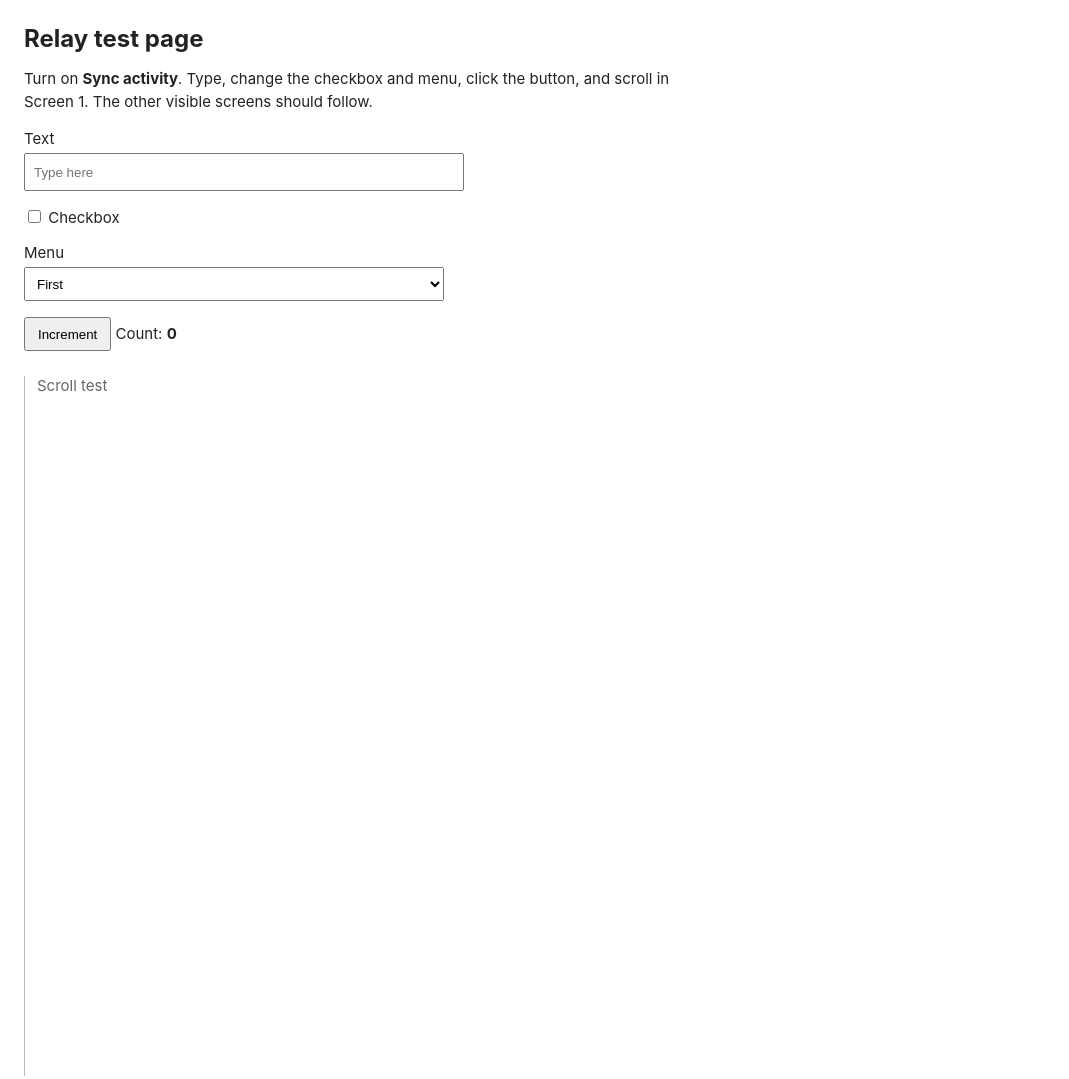
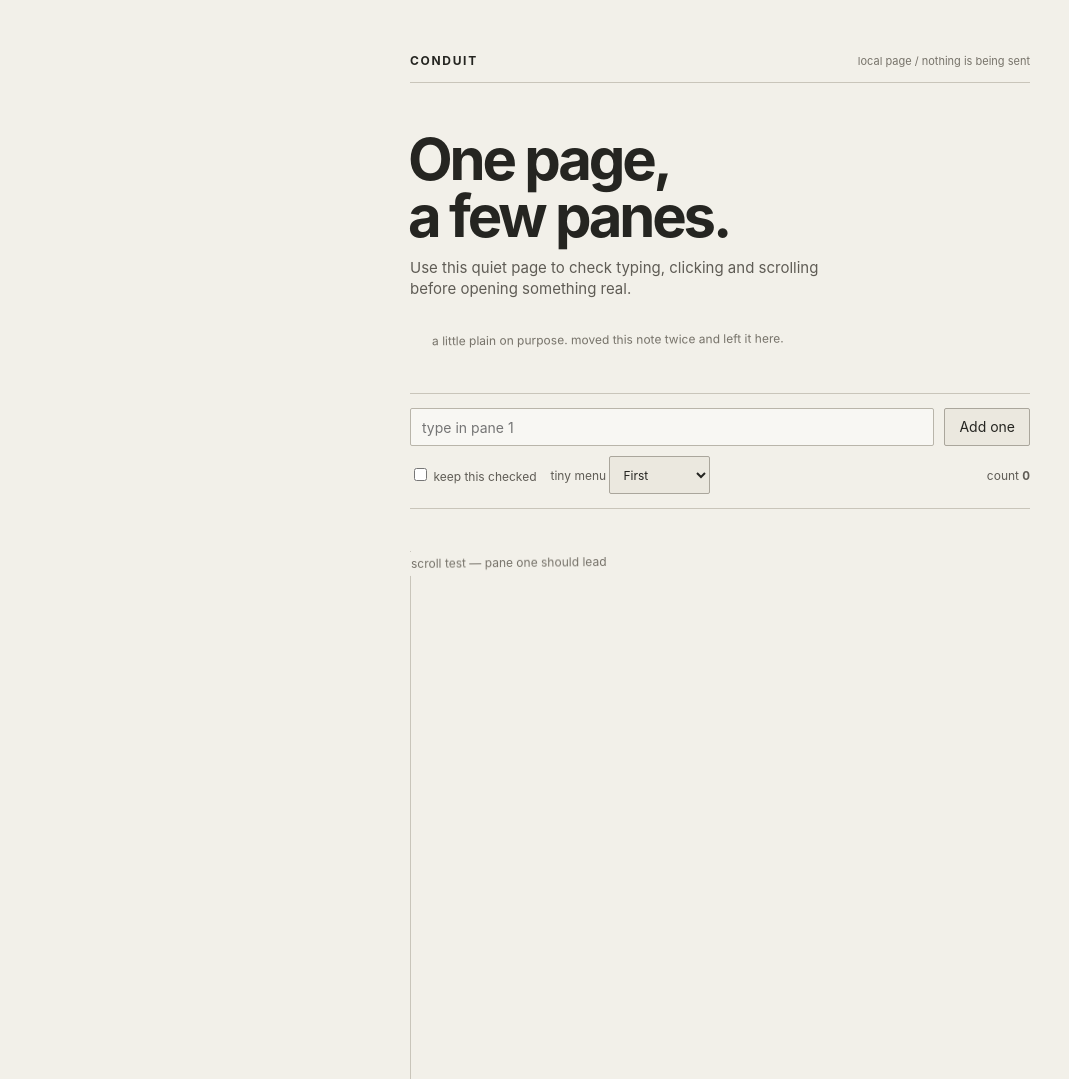
Before and after one commit to TestingWasTaken/TestingWasTaken, an Electron app: page src/renderer/welcome.html in a window 1440 px wide. Shown: the top 1079 px of the page, without its empty margins (0-1069 px from the left). Drawn offline with Linux system fonts and the light colour scheme.

Commit message:
Redesign the local welcome page

```diff
--- a/src/renderer/welcome.html
+++ b/src/renderer/welcome.html
@@ -3,34 +3,220 @@
 <head>
   <meta charset="UTF-8" />
   <meta name="viewport" content="width=device-width, initial-scale=1" />
-  <title>Relay test page</title>
+  <title>Conduit</title>
   <style>
-    body { margin: 24px; max-width: 680px; font: 15px -apple-system, BlinkMacSystemFont, "Segoe UI", sans-serif; color: #222; }
-    h1 { font-size: 24px; margin: 0 0 8px; }
-    p { line-height: 1.5; }
-    label { display: block; margin: 16px 0 5px; }
-    input[type="text"], select { width: 100%; max-width: 420px; height: 34px; padding: 0 8px; }
-    button { margin-top: 16px; height: 34px; padding: 0 12px; }
-    #count { font-weight: 700; }
-    .space { height: 700px; border-left: 1px solid #bbb; margin: 25px 0; padding-left: 12px; color: #666; }
+    :root {
+      color-scheme: light;
+      --paper: #f2f0e9;
+      --ink: #252521;
+      --muted: #77736a;
+      --line: #c9c5ba;
+      --accent: #596b62;
+    }
+
+    * { box-sizing: border-box; }
+
+    html { scroll-behavior: auto; }
+
+    body {
+      margin: 0;
+      background: var(--paper);
+      color: var(--ink);
+      font: 14px/1.45 -apple-system, BlinkMacSystemFont, "Helvetica Neue", Arial, sans-serif;
+    }
+
+    main {
+      width: min(620px, calc(100% - 38px));
+      margin: 52px auto 80px;
+    }
+
+    .masthead {
+      display: flex;
+      align-items: baseline;
+      justify-content: space-between;
+      gap: 20px;
+      padding-bottom: 12px;
+      border-bottom: 1px solid var(--line);
+    }
+
+    .masthead strong {
+      font-size: 12px;
+      letter-spacing: .14em;
+      text-transform: uppercase;
+    }
+
+    .masthead span {
+      color: var(--muted);
+      font-size: 11px;
+    }
+
+    h1 {
+      max-width: 520px;
+      margin: 48px 0 12px -2px;
+      font-size: clamp(34px, 7vw, 58px);
+      line-height: .98;
+      letter-spacing: -.055em;
+      font-weight: 720;
+    }
+
+    .intro {
+      max-width: 430px;
+      margin: 0;
+      color: #5f5c55;
+      font-size: 15px;
+    }
+
+    .note {
+      margin: 30px 0 0 22px;
+      color: var(--muted);
+      font-size: 12px;
+      transform: rotate(-.45deg);
+    }
+
+    .test-strip {
+      display: grid;
+      grid-template-columns: 1fr auto;
+      gap: 10px;
+      margin-top: 46px;
+      padding: 14px 0;
+      border-top: 1px solid var(--line);
+      border-bottom: 1px solid var(--line);
+    }
+
+    .test-strip input[type="text"] {
+      min-width: 0;
+      height: 38px;
+      padding: 0 11px;
+      border: 1px solid #b9b5aa;
+      border-radius: 2px;
+      background: rgba(255,255,255,.45);
+      color: var(--ink);
+      font: inherit;
+      outline: none;
+    }
+
+    .test-strip input[type="text"]:focus {
+      border-color: var(--accent);
+      box-shadow: 0 0 0 2px rgba(89,107,98,.12);
+    }
+
+    button,
+    select {
+      height: 38px;
+      border: 1px solid #aaa69c;
+      border-radius: 2px;
+      background: #ebe8df;
+      color: var(--ink);
+      font: inherit;
+    }
+
+    button {
+      padding: 0 14px;
+      cursor: pointer;
+    }
+
+    button:active { transform: translateY(1px); }
+
+    .small-controls {
+      display: flex;
+      flex-wrap: wrap;
+      align-items: center;
+      gap: 14px;
+      grid-column: 1 / -1;
+      color: #5f5c55;
+      font-size: 12px;
+    }
+
+    .small-controls select { padding: 0 26px 0 9px; }
+
+    .counter {
+      margin-left: auto;
+      font-variant-numeric: tabular-nums;
+    }
+
+    .scroll-marker {
+      position: relative;
+      min-height: 780px;
+      margin-top: 42px;
+      padding-left: 18px;
+      border-left: 1px solid var(--line);
+      color: var(--muted);
+      font-size: 12px;
+    }
+
+    .scroll-marker::before {
+      content: "scroll test — pane one should lead";
+      position: sticky;
+      top: 18px;
+      display: inline-block;
+      padding: 3px 7px 4px;
+      background: var(--paper);
+      transform: translateX(-25px) rotate(-.6deg);
+    }
+
+    footer {
+      display: flex;
+      justify-content: space-between;
+      gap: 16px;
+      padding-top: 14px;
+      border-top: 1px solid var(--line);
+      color: var(--muted);
+      font-size: 11px;
+    }
+
+    footer em { font-style: normal; transform: translateY(2px); }
+
+    @media (max-width: 520px) {
+      main { margin-top: 30px; }
+      .test-strip { grid-template-columns: 1fr; }
+      .test-strip button { width: 100%; }
+      .counter { margin-left: 0; }
+    }
   </style>
 </head>
 <body>
-  <h1>Relay test page</h1>
-  <p>Turn on <strong>Sync activity</strong>. Type, change the checkbox and menu, click the button, and scroll in Screen 1. The other visible screens should follow.</p>
-  <label for="message">Text</label>
-  <input id="message" type="text" placeholder="Type here" />
-  <label><input id="enabled" type="checkbox" /> Checkbox</label>
-  <label for="choice">Menu</label>
-  <select id="choice"><option>First</option><option>Second</option><option>Third</option></select>
-  <div><button id="increment">Increment</button> Count: <span id="count">0</span></div>
-  <div class="space">Scroll test</div>
-  <p>Bottom of the test page.</p>
+  <main>
+    <div class="masthead">
+      <strong>Conduit</strong>
+      <span>local page / nothing is being sent</span>
+    </div>
+
+    <h1>One page,<br />a few panes.</h1>
+    <p class="intro">Use this quiet page to check typing, clicking and scrolling before opening something real.</p>
+    <p class="note">a little plain on purpose. moved this note twice and left it here.</p>
+
+    <section class="test-strip" aria-label="Pane following test">
+      <input id="message" type="text" placeholder="type in pane 1" autocomplete="off" />
+      <button id="increment" type="button">Add one</button>
+
+      <div class="small-controls">
+        <label><input id="enabled" type="checkbox" /> keep this checked</label>
+        <label>
+          tiny menu
+          <select id="choice">
+            <option>First</option>
+            <option>Second</option>
+            <option>Third</option>
+          </select>
+        </label>
+        <span class="counter">count <strong id="count">0</strong></span>
+      </div>
+    </section>
+
+    <div class="scroll-marker"></div>
+
+    <footer>
+      <span>relay://welcome</span>
+      <em>works best after Follow pane 1 is on</em>
+    </footer>
+  </main>
+
   <script>
     let count = 0;
+    const output = document.querySelector('#count');
     document.querySelector('#increment').addEventListener('click', () => {
       count += 1;
-      document.querySelector('#count').textContent = String(count);
+      output.textContent = String(count);
     });
   </script>
 </body>
```
